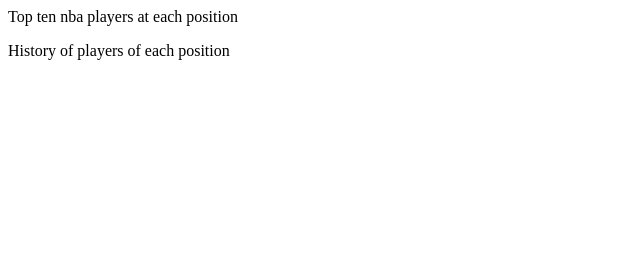
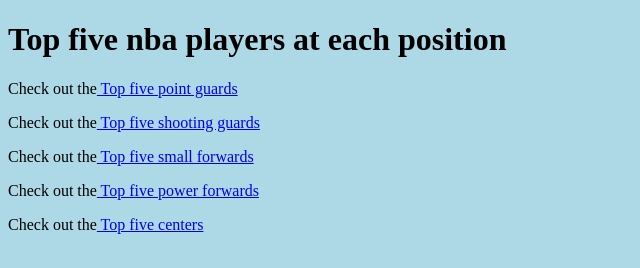
Before and after one commit to Casebobase/Sandbox, a plain HTML site: page index.html in a window 1280 px wide. Shown: the whole page, without its empty margins (0-640 px from the left). Drawn offline with Linux system fonts and the light colour scheme.

Commit message:
Update index.html

```diff
--- a/index.html
+++ b/index.html
@@ -1,8 +1,18 @@
 <!DOCTYPE html>
 <html>
 <head>
-<tittle>Top ten nba players at each position</tittle>
+<tittle><h1>Top five nba players at each position</h1></tittle>
 </head>
 <body>
 
-<p> History of players of each position </p>
+
+
+
+
+<p>Check out the<a href="Top-five-point-guards.html"> Top five point guards</a></p>
+<p>Check out the<a href="Top-five-shooting-guards.html"> Top five shooting guards</a></p>
+<p>Check out the<a href="Top-five-small-forwards.html"> Top five small forwards</a></p>
+<p>Check out the<a href="Top-five-power-forwards.html"> Top five power forwards</a></p>
+<p>Check out the<a href="Top-five-centers.html"> Top five centers</a></p>
+
+<body style="background-color: lightblue;">
```
